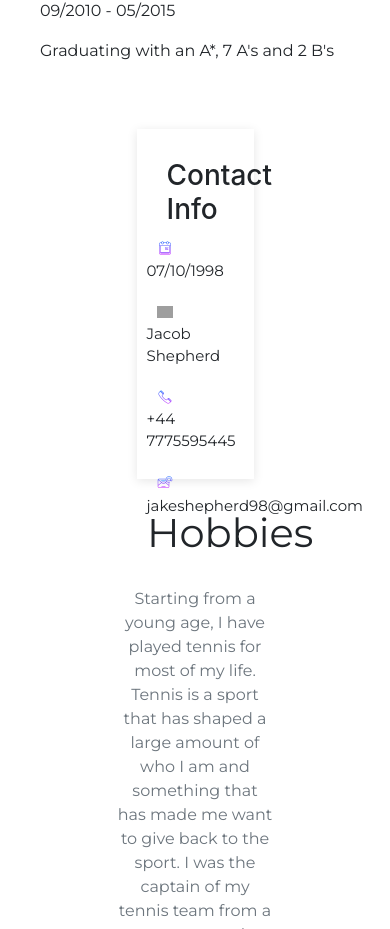
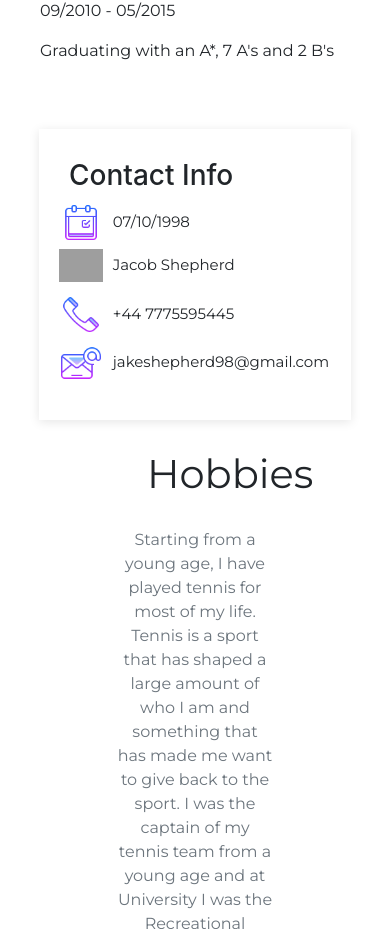
Before and after one commit to jakeshepherd/jakeshepherd.github.io, a React (Create React App) app: page /#/cv in a window 390 px wide. Shown: the part 1497-2426 px from the top of the page. Built offline with nearby package versions, Linux system fonts and the light colour scheme; grey boxes are pictures that could not be loaded.

Commit message:
Contact info done

```diff
--- a/src/CSS/CV.css
+++ b/src/CSS/CV.css
@@ -8,13 +8,18 @@ h1 {
 
 /*this is for normal screens*/
 @media only screen and (min-width: 541px) {
-    .work-experience {
-        max-width: 100%;
-        margin: auto;
-        padding: 10px;
-        text-align: center;
-        width: 50%;
-        border-bottom: #ddd 1px solid;
+    .contact-info-box {
+        -webkit-box-shadow: 0px 0px 53px -18px rgba(0,0,0,0.28);
+        -moz-box-shadow: 0px 0px 53px -18px rgba(0,0,0,0.28);
+        box-shadow: 0 2px 10px rgba(0,0,0,.1);
+
+        margin-left: auto;
+        margin-right: auto;
+        margin-top: 50px;
+        height: 350px;
+        width: 30%;
+
+        padding-top: 30px;
     }
 
     .date {
@@ -24,6 +29,15 @@ h1 {
         font-weight: 900;
         color: #6c757d;
         float: right;
+    }
+
+    .work-experience {
+        max-width: 100%;
+        margin: auto;
+        padding: 10px;
+        text-align: center;
+        width: 50%;
+        border-bottom: #ddd 1px solid;
     }
 }
 
@@ -36,8 +50,21 @@ h1 {
         width: 80%;
     }
 
+    .contact-info-box {
+        -webkit-box-shadow: 0px 0px 53px -18px rgba(0,0,0,0.28);
+        -moz-box-shadow: 0px 0px 53px -18px rgba(0,0,0,0.28);
+        box-shadow: 0 2px 10px rgba(0,0,0,.1);
+
+        margin-left: auto;
+        margin-right: auto;
+        margin-top: 50px;
+        width: 80%;
+
+        padding-bottom: 30px;
+        padding-top: 30px;
+    }
+
 }
-
 
 .work-experience h3 {
     text-align: left;
@@ -76,20 +103,6 @@ h1 {
     text-align: center;
 }
 
-.contact-info-box {
-    -webkit-box-shadow: 0px 0px 53px -18px rgba(0,0,0,0.28);
-    -moz-box-shadow: 0px 0px 53px -18px rgba(0,0,0,0.28);
-    box-shadow: 0 2px 10px rgba(0,0,0,.1);
-
-    margin-left: auto;
-    margin-right: auto;
-    margin-top: 50px;
-    height: 350px;
-    width: 30%;
-
-    padding-top: 30px;
-}
-
 .contact-info {
     font-size: 15px;
     display: inline-block;
```
